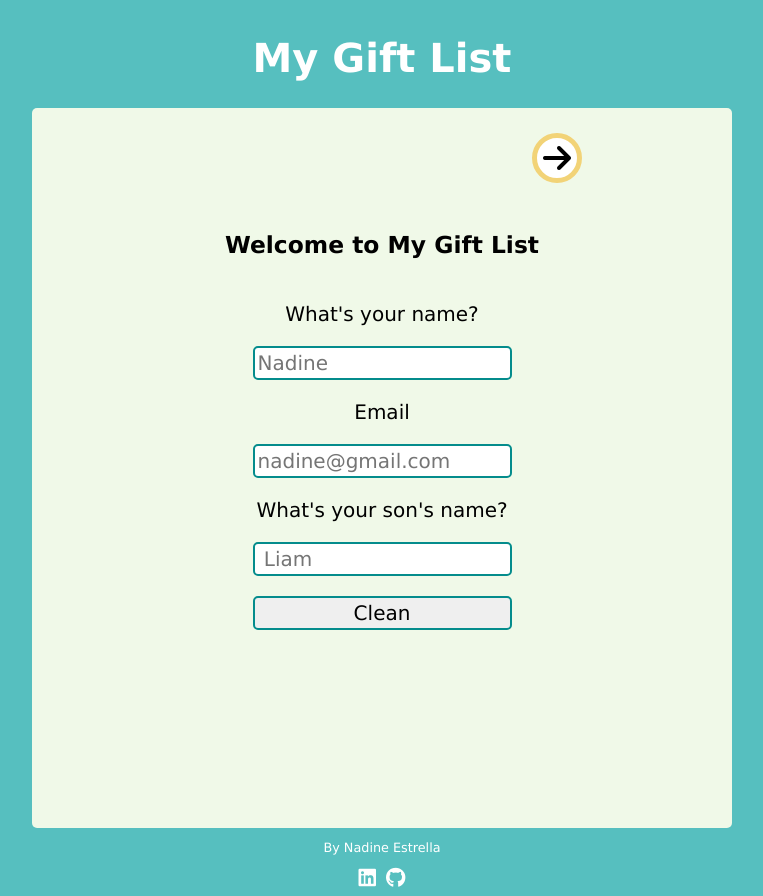
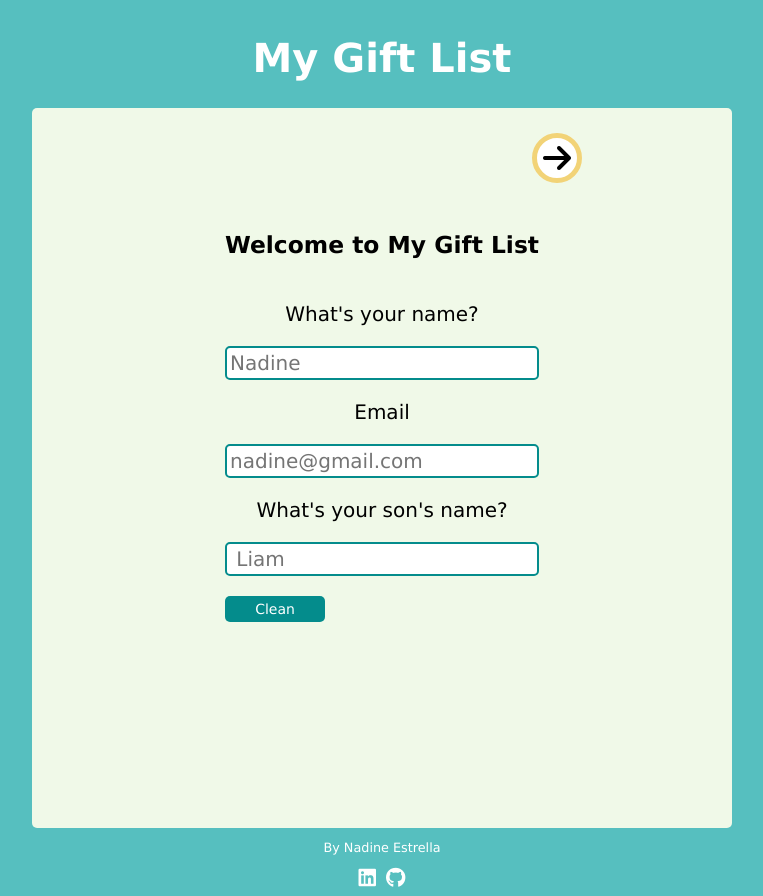
Before and after one commit to nadinestrella/GiftList, a React (Vite) app: page /#/ in a window 1280 px wide. Shown: the whole page, without its empty margins (258-1021 px from the left). Built offline with nearby package versions, Linux system fonts and the light colour scheme; no server answers.

Commit message:
deletebtn

```diff
--- a/src/components/Login.jsx
+++ b/src/components/Login.jsx
@@ -3,6 +3,7 @@ import React from 'react';
 function Login({ kidName, handleKidName }) {
   return (
     <div className="generalContainer">
+      <div className="login">
         <h3>Welcome to My Gift List</h3>
         <form className="login__form">
           <label htmlFor="name">What's your name?</label>
@@ -32,8 +33,9 @@ function Login({ kidName, handleKidName }) {
               handleKidName(ev.target.value);
             }}
           />
-        <input type="reset" value="Clean" />
+          <input className="login__cleanBtn" type="reset" value="Clean" />
         </form>
+      </div>
     </div>
   );
 }
--- a/src/scss/layout/_login.scss
+++ b/src/scss/layout/_login.scss
@@ -6,4 +6,14 @@
     text-align: center;
     padding-top: 20px;
   }
+  &__cleanBtn {
+    width: 100px;
+    height: 26px;
+    background-color: $background3;
+    color: white;
+    border: none;
+    border-radius: 5px;
+    font: inherit;
+    font-size: 14px;
+  }
 }
```
Lines whose indentation alone changed are shown as unchanged.
